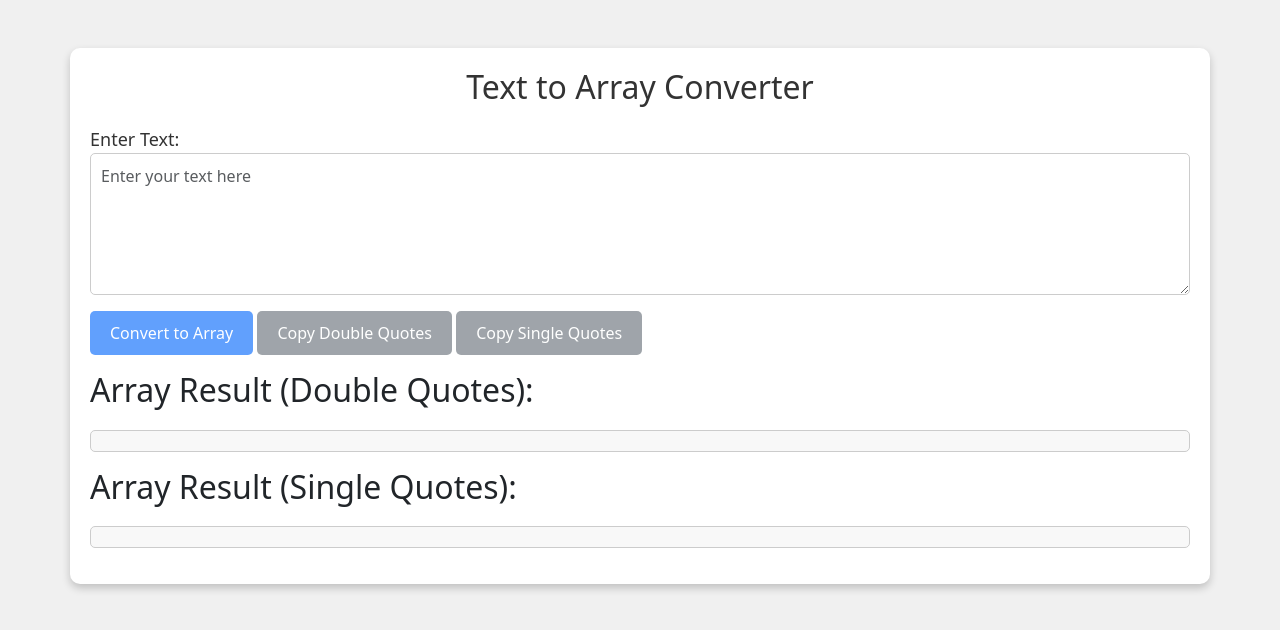
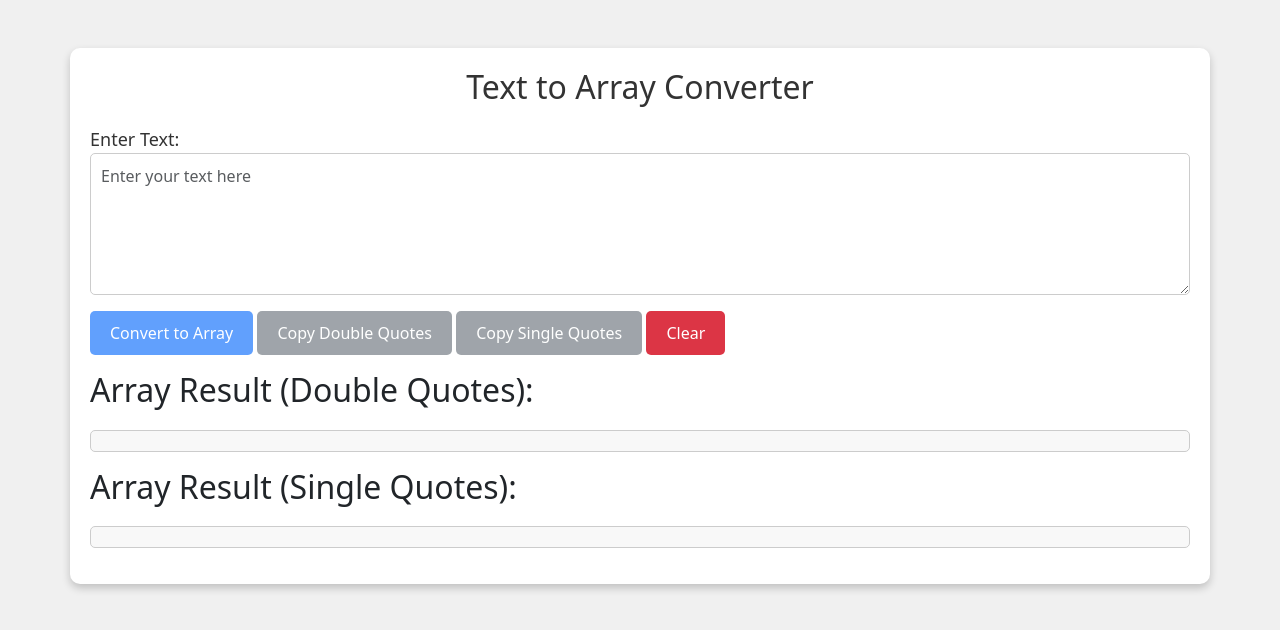
Before and after one commit to pupanpw/external-function, a plain HTML site: page convert-to-array.html in a window 1280 px wide. Drawn offline with nearby package versions, Linux system fonts and the light colour scheme; a small style sheet from the web is missing.

Commit message:
[Added] feture clear input output

```diff
--- a/convert-to-array.html
+++ b/convert-to-array.html
@@ -89,6 +89,20 @@
         background-color: #d39e00;
       }
 
+      #clearButton {
+        margin-top: 10px;
+        background-color: #dc3545;
+        color: #fff;
+        border: none;
+        border-radius: 5px;
+        padding: 10px 20px;
+        font-size: 16px;
+      }
+
+      #clearButton:hover {
+        background-color: #c82333;
+      }
+
       #arrayResultDouble,
       #arrayResultSingle {
         font-size: 16px;
@@ -132,6 +146,13 @@
         disabled
       >
         Copy Single Quotes
+      </button>
+      <button
+        class="btn btn-danger mt-3"
+        id="clearButton"
+        onclick="clearInputAndOutput()"
+      >
+        Clear
       </button>
       <div class="mt-3">
         <h2>Array Result (Double Quotes):</h2>
@@ -194,6 +215,19 @@
         document.body.removeChild(textArea);
         alert("Text copied to clipboard!");
       }
+
+      function clearInputAndOutput() {
+        document.getElementById("textInput").value = "";
+        document.getElementById("arrayResultDouble").textContent = "";
+        document.getElementById("arrayResultSingle").textContent = "";
+        isCheckEmptyInput();
+        clearCopyButtonsData();
+      }
+
+      function clearCopyButtonsData() {
+        document.getElementById("copyButtonDouble").disabled = true;
+        document.getElementById("copyButtonSingle").disabled = true;
+      }
     </script>
   </body>
 </html>
```
